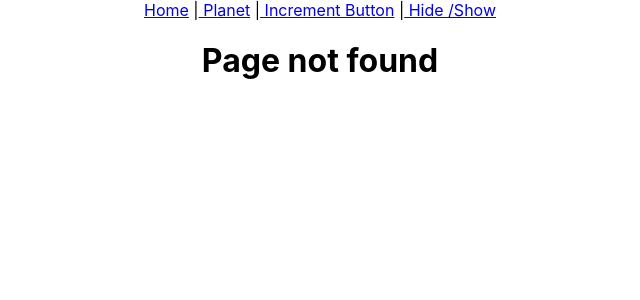
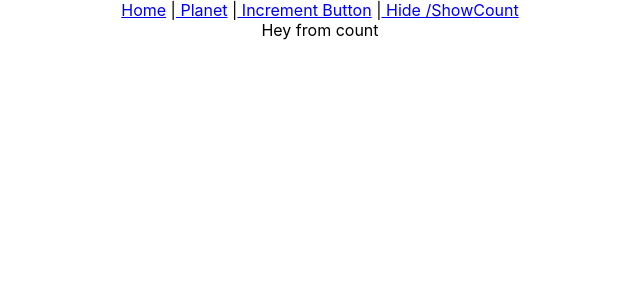
Before and after one commit to SacleuxBenoit/sandbox-react, a React (Create React App) app in the folder react_course/: page /count in a window 1280 px wide. Before the commit this address had no page. Shown: the top 300 px of the page, without its empty margins (320-960 px from the left). Built offline with nearby package versions, Linux system fonts and the light colour scheme; the HTML template or start-up script is replaced by a standard one.

Commit message:
add router for Count

```diff
--- a/react_course/src/App.js
+++ b/react_course/src/App.js
@@ -5,6 +5,7 @@ import NotFound from './pages/NotFound';
 import Planet from './pages/planet';
 import IncrementButton from './pages/IncrementButton';
 import HideShow from './pages/HideShow';
+import Count from './pages/Count';
 
 function App() {
   return (
@@ -17,6 +18,7 @@ function App() {
           <Route path="/planet" element={<Planet />} />
           <Route path="/incrementButton" element={<IncrementButton />} />
           <Route path="/hideShow" element={<HideShow />} />
+          <Route path="/count" element={<Count />} />
         </Routes>
       </BrowserRouter>
     </div>
--- a/react_course/src/components/NavBar.js
+++ b/react_course/src/components/NavBar.js
@@ -6,6 +6,7 @@ export default function NavBar(){
         <NavLink to="/planet"> Planet</NavLink> |
         <NavLink to="/incrementButton"> Increment Button</NavLink> |
         <NavLink to="/hideShow"> Hide /Show</NavLink>
+        <NavLink to="/count">Count</NavLink>
         </>
     )
 }
--- a/react_course/src/pages/Count.js
+++ b/react_course/src/pages/Count.js
@@ -0,0 +1,12 @@
+import NavBar from "../components/NavBar"
+
+export default function Count(){
+    return(
+        <>
+            <NavBar />
+            <div>
+                Hey from count
+            </div>
+        </>
+    )
+}
```
